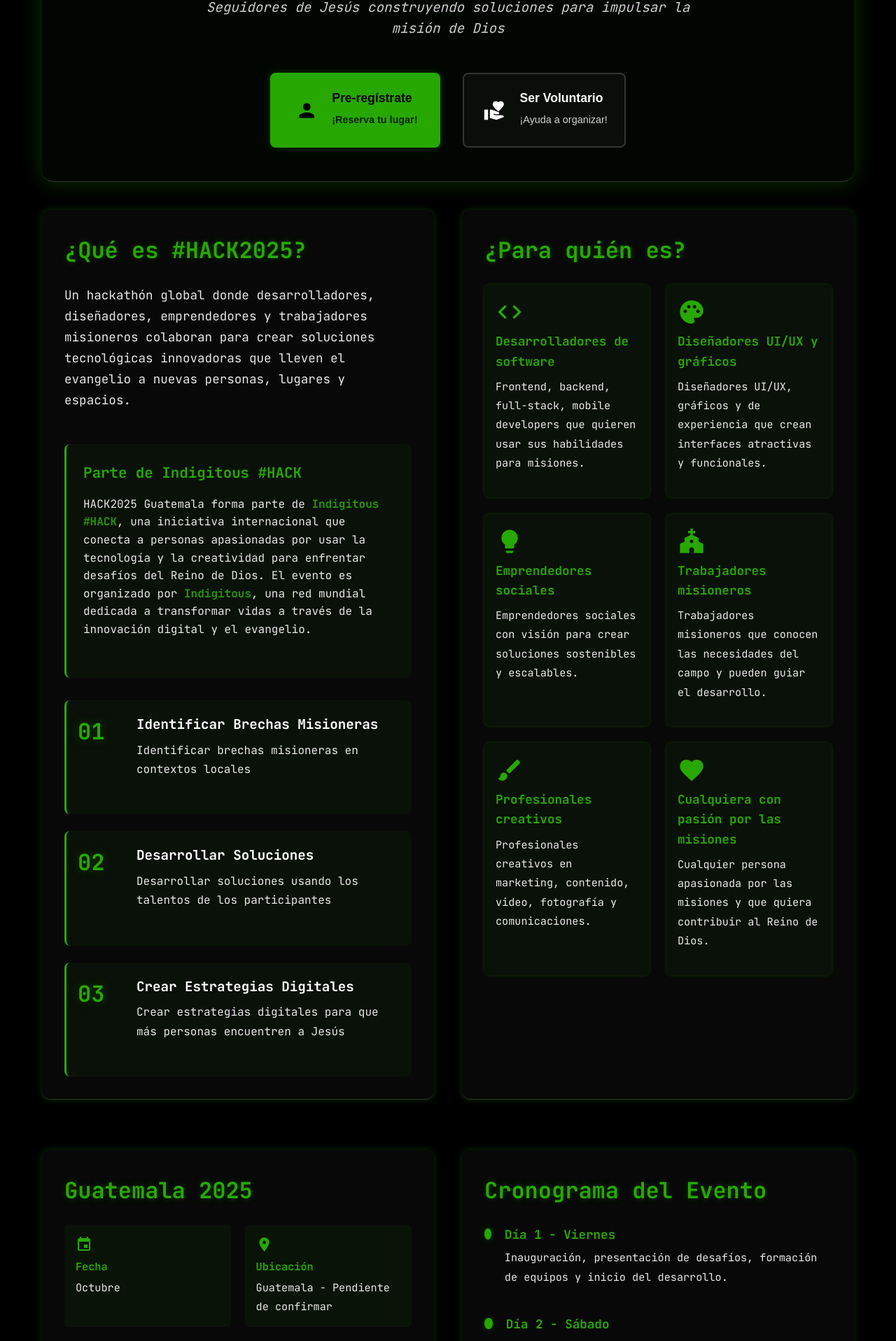
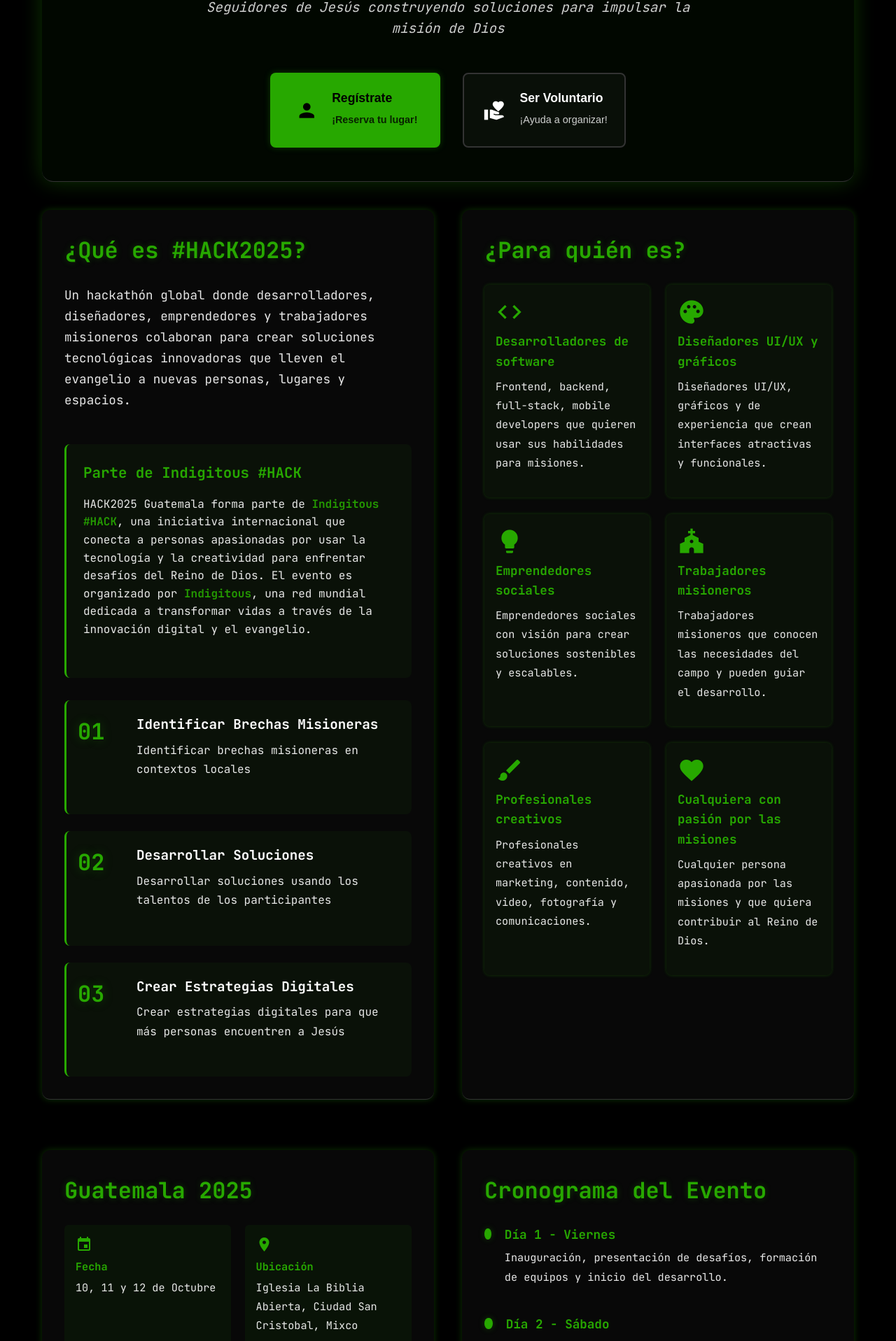
Before and after one commit to devotiongt/devotion-site, a React (Vite) app: page /hack2025 in a window 1280 px wide. Shown: the part 358-2275 px from the top of the page at 70% size. Built offline with nearby package versions, Linux system fonts and the light colour scheme; no server answers.

Commit message:
Updates copy from pre-register to register
Refactors copy throughout the site from "pre-register" to "register" for the Hack2025 event.
This change streamlines the user experience and clarifies the registration process.

Also, it updates the Hack2025 event date and location in the translations file.

```diff
--- a/src/components/Hack2025Forms.jsx
+++ b/src/components/Hack2025Forms.jsx
@@ -55,7 +55,7 @@ const Hack2025Forms = ({ formType = 'preregister', onBack }) => {
     if (result.success) {
       setSubmitStatus({
         type: 'success',
-        message: '¡Pre-registro enviado exitosamente! Pronto recibirás actualizaciones sobre el evento.'
+        message: '¡Registro enviado exitosamente! Pronto recibirás actualizaciones sobre el evento.'
       });
       setIsFormSubmitted(true);
 
@@ -71,7 +71,7 @@ const Hack2025Forms = ({ formType = 'preregister', onBack }) => {
     } else {
       setSubmitStatus({
         type: 'error',
-        message: 'Hubo un error al enviar tu pre-registro. Por favor, inténtalo de nuevo.'
+        message: 'Hubo un error al enviar tu registro. Por favor, inténtalo de nuevo.'
       });
     }
 
--- a/src/components/UpcomingEvents.jsx
+++ b/src/components/UpcomingEvents.jsx
@@ -77,7 +77,7 @@ const UpcomingEvents = () => {
                     </Link>
                     <Link to="/hack2025" className="event-btn secondary">
                       <span className="btn-icon">📝</span>
-                      Pre-registro
+                      Registro
                     </Link>
                   </div>
                 </div>
--- a/src/pages/Hack2025Page.jsx
+++ b/src/pages/Hack2025Page.jsx
@@ -70,7 +70,7 @@ const Hack2025Page = () => {
                 person
               </span>
               <div className="reg-content">
-                <h4>Pre-regístrate</h4>
+                <h4>Regístrate</h4>
                 <p>¡Reserva tu lugar!</p>
               </div>
             </button>
--- a/src/translations/translations.js
+++ b/src/translations/translations.js
@@ -274,7 +274,7 @@ export const translations = {
     hack2025: {
       title: '#HACK2025 Guatemala',
       subtitle: 'El hackathón global más grande para misiones digitales',
-      date: 'Octubre 2025 - Confirmando fecha y lugar',
+      date: '10, 11 y 23 de Octubre 2025 - Iglesia La Biblia Abierta, Ciudad San Cristobal, Mixco, Guatemala',
       tagline: 'Seguidores de Jesús construyendo soluciones para impulsar la misión de Dios',
       what: {
         title: '¿Qué es #HACK2025?',
@@ -296,16 +296,16 @@ export const translations = {
       },
       guatemala: {
         title: 'Guatemala 2025',
-        location: 'Guatemala - Pendiente de confirmar',
-        date: 'Octubre',
+        location: 'Iglesia La Biblia Abierta, Ciudad San Cristobal, Mixco',
+        date: '10, 11 y 12 de Octubre',
         description: 'Únete al primer #HACK en Guatemala. Estamos organizando este evento histórico para conectar a la comunidad cristiana tecnológica del país.',
         updates: 'Mantente informado sobre actualizaciones de fecha y ubicación'
       },
       cta: {
         preregister: {
-          title: 'Pre-regístrate',
-          subtitle: 'Regístrate para recibir actualizaciones sobre fecha, lugar y detalles del evento',
-          button: 'Pre-registrarse Ahora'
+          title: 'Regístrate',
+          subtitle: 'Regístrate para recibir actualizaciones sobre los detalles del evento',
+          button: 'Registrarse Ahora'
         },
         volunteer: {
           title: 'Ser Voluntario',
@@ -315,7 +315,7 @@ export const translations = {
       },
       form: {
         preregister: {
-          title: 'Pre-registro #HACK2025 Guatemala',
+          title: 'Registro #HACK2025 Guatemala',
           name: 'Nombre completo',
           email: 'Correo electrónico',
           phone: 'Teléfono (opcional)',
@@ -323,7 +323,7 @@ export const translations = {
           experience: 'Experiencia técnica',
           motivation: '¿Por qué quieres participar en #HACK2025?',
           updates: 'Quiero recibir actualizaciones por email',
-          button: 'Confirmar Pre-registro'
+          button: 'Confirmar Registro'
         },
         volunteer: {
           title: 'Voluntario #HACK2025 Guatemala',
@@ -667,7 +667,7 @@ export const translations = {
     hack2025: {
       title: '#HACK2025 Guatemala',
       subtitle: 'The world\'s largest hackathon for digital missions',
-      date: 'October 2025 - Confirming date and venue',
+      date: 'October 10, 11 & 12 - Iglesia La Biblia Abierta, Ciudad San Cristobal, Mixco, Guatemala',
       tagline: 'Followers of Jesus building solutions to further God\'s mission',
       what: {
         title: 'What is #HACK2025?',
@@ -689,16 +689,16 @@ export const translations = {
       },
       guatemala: {
         title: 'Guatemala 2025',
-        location: 'Ciudad San Cristóbal, Guatemala',
-        date: 'October 24, 25 and 26',
+        location: 'Iglesia La Biblia Abierta, Ciudad San Cristóbal, Mixco, Guatemala',
+        date: 'October 10, 11 & 12',
         description: 'Join the first #HACK in Guatemala. We\'re organizing this historic event to connect the country\'s Christian tech community.',
         updates: 'Stay informed about date and location updates'
       },
       cta: {
         preregister: {
-          title: 'Pre-register',
+          title: 'Register',
           subtitle: 'Register to receive updates about date, venue and event details',
-          button: 'Pre-register Now'
+          button: 'Register Now'
         },
         volunteer: {
           title: 'Be a Volunteer',
@@ -708,7 +708,7 @@ export const translations = {
       },
       form: {
         preregister: {
-          title: 'Pre-registration #HACK2025 Guatemala',
+          title: 'Registration #HACK2025 Guatemala',
           name: 'Full name',
           email: 'Email address',
           phone: 'Phone (optional)',
@@ -716,7 +716,7 @@ export const translations = {
           experience: 'Technical experience',
           motivation: 'Why do you want to participate in #HACK2025?',
           updates: 'I want to receive email updates',
-          button: 'Confirm Pre-registration'
+          button: 'Confirm Registration'
         },
         volunteer: {
           title: 'Volunteer #HACK2025 Guatemala',
```
